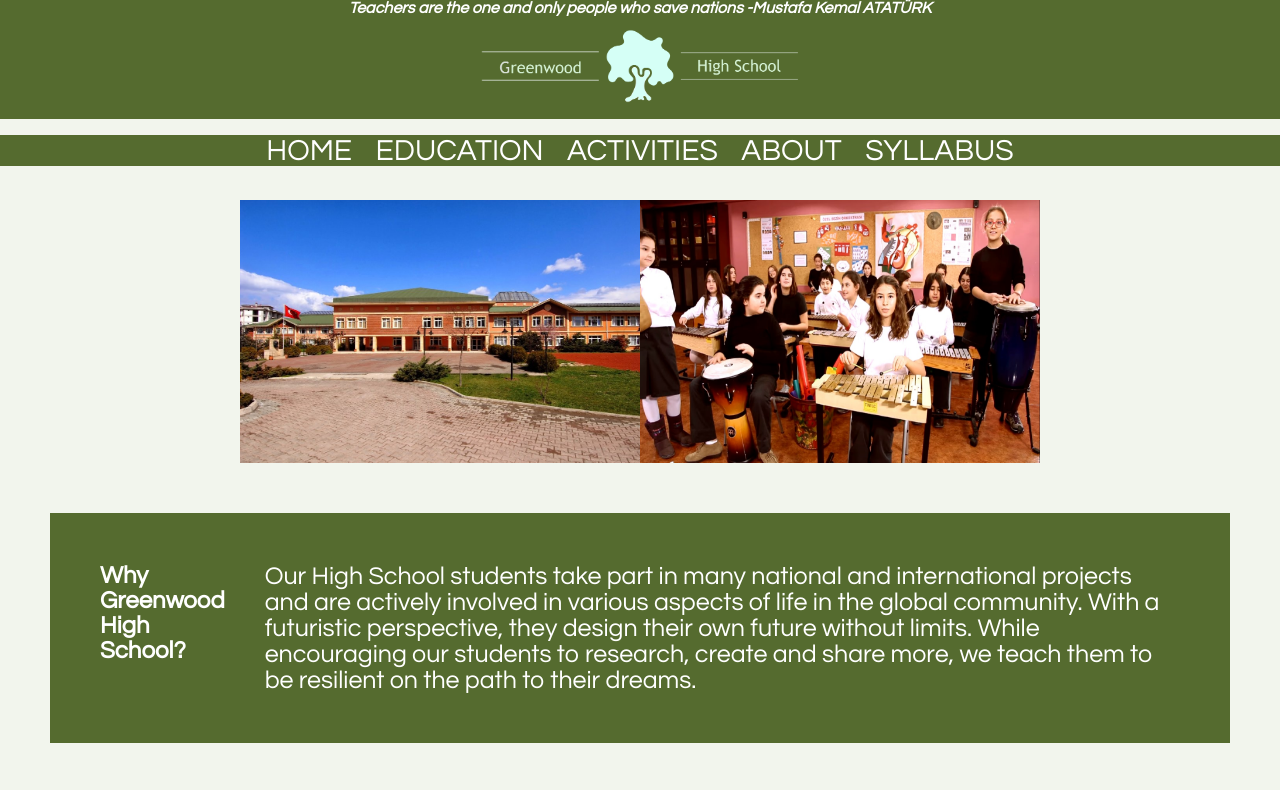
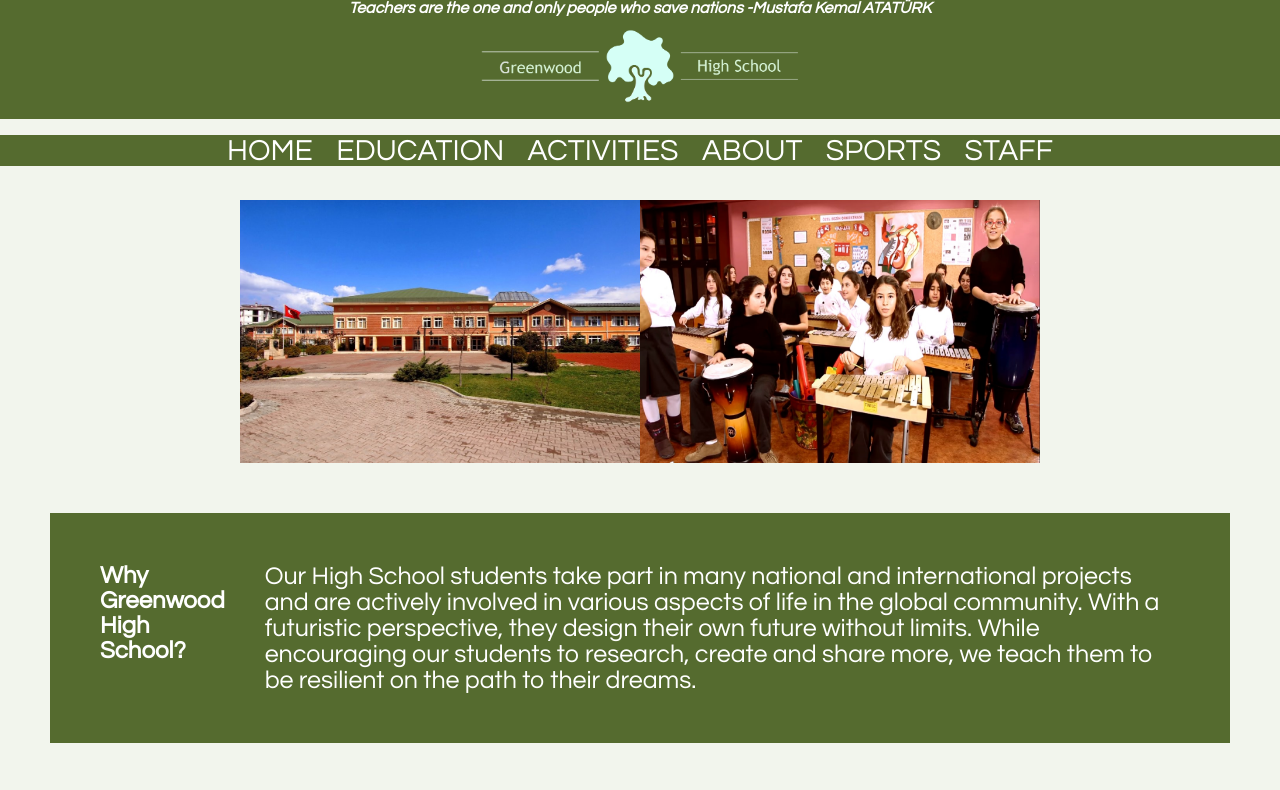
Before and after one commit to itu-itis/assignment-2-ituitis20-mehlepci20, a plain HTML site: page index.html in a window 1280 px wide. Shown: the top 790 px of the page. Drawn offline with Linux system fonts and the light colour scheme.

Commit message:
Syllabus page didn't make sense so I changed it into Staff and Sports pages

```diff
--- a/index.css
+++ b/index.css
@@ -15,7 +15,7 @@ main>div {
 	display:none;
 }
 
-#home:target~.home,#education:target~.education,#activities:target~.activities,#about:target~.about,#syllabus:target~.syllabus{
+#home:target~.home,#education:target~.education,#activities:target~.activities,#about:target~.about,#sports:target~.sports,#staff:target~.staff{
 	display:block;
 }
 
--- a/index.html
+++ b/index.html
@@ -18,14 +18,16 @@
 		<a href="#education">EDUCATION</a>
 		<a href="#activities">ACTIVITIES</a>
 		<a href="#about">ABOUT</a>
-		<a href="#syllabus">SYLLABUS</a>
+		<a href="#sports">SPORTS</a>
+		<a href="#staff">STAFF</a>
 			</nav>
 	<main>
 		<a id="home"></a>
 		<a id="education"></a>
 		<a id="activities"></a>
 		<a id="about"></a>
-		<a id="syllabus"></a>
+		<a id="sports"></a>
+		<a id="staff"></a>
 
 		<div class="home">
 			<section class="photos">
@@ -120,7 +122,13 @@
 						</article>
 							</div>
 
-		<div class="syllabus">
+		<div class="sports">
+			<section class="photos">
+				<img src="images/lise-resim1.jpg"> <img src="images/lise-resim2.jpg">
+					</section>
+						</div>
+
+		<div class="staff">
 			<section class="photos">
 				<img src="images/lise-resim1.jpg"> <img src="images/lise-resim2.jpg">
 					</section>
```
